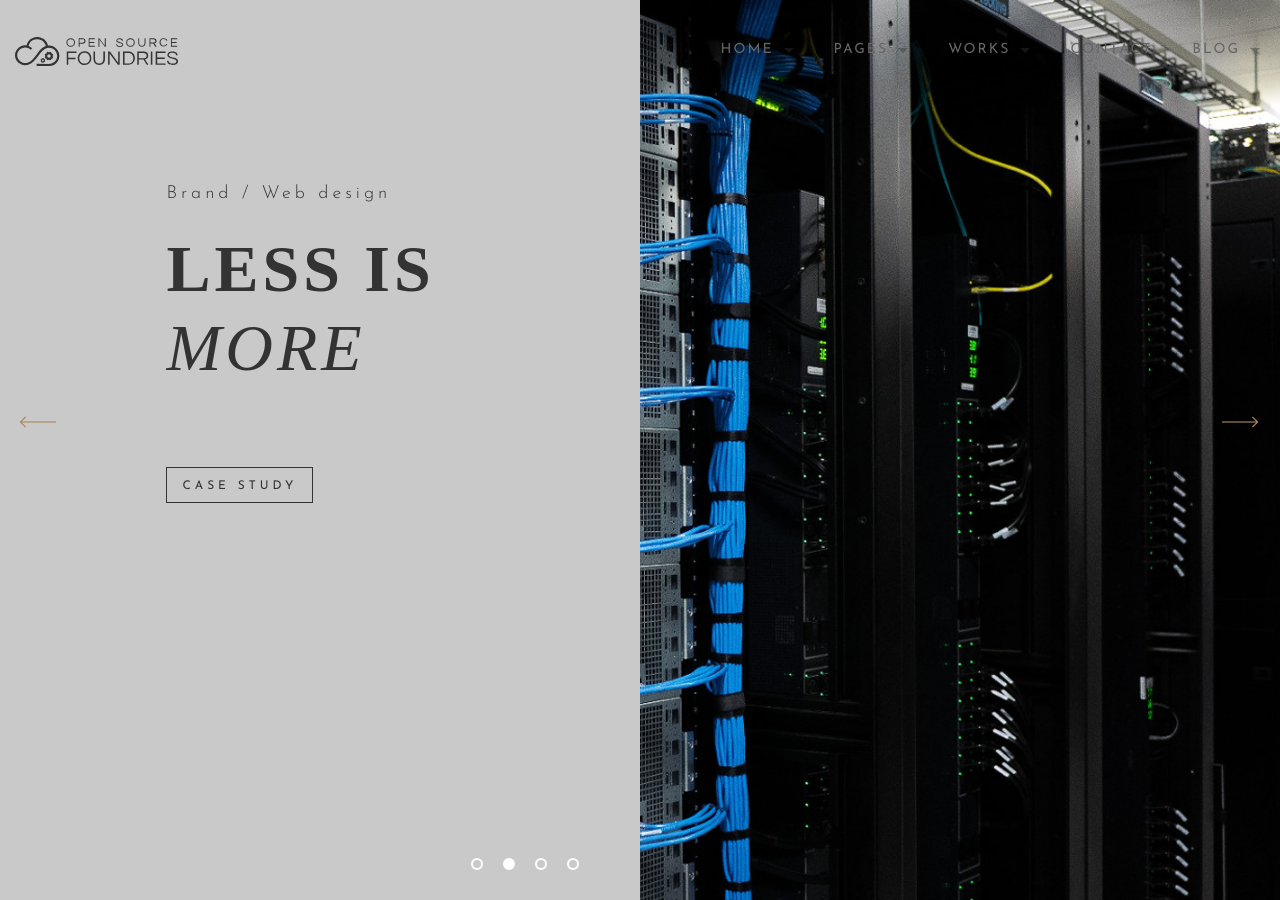
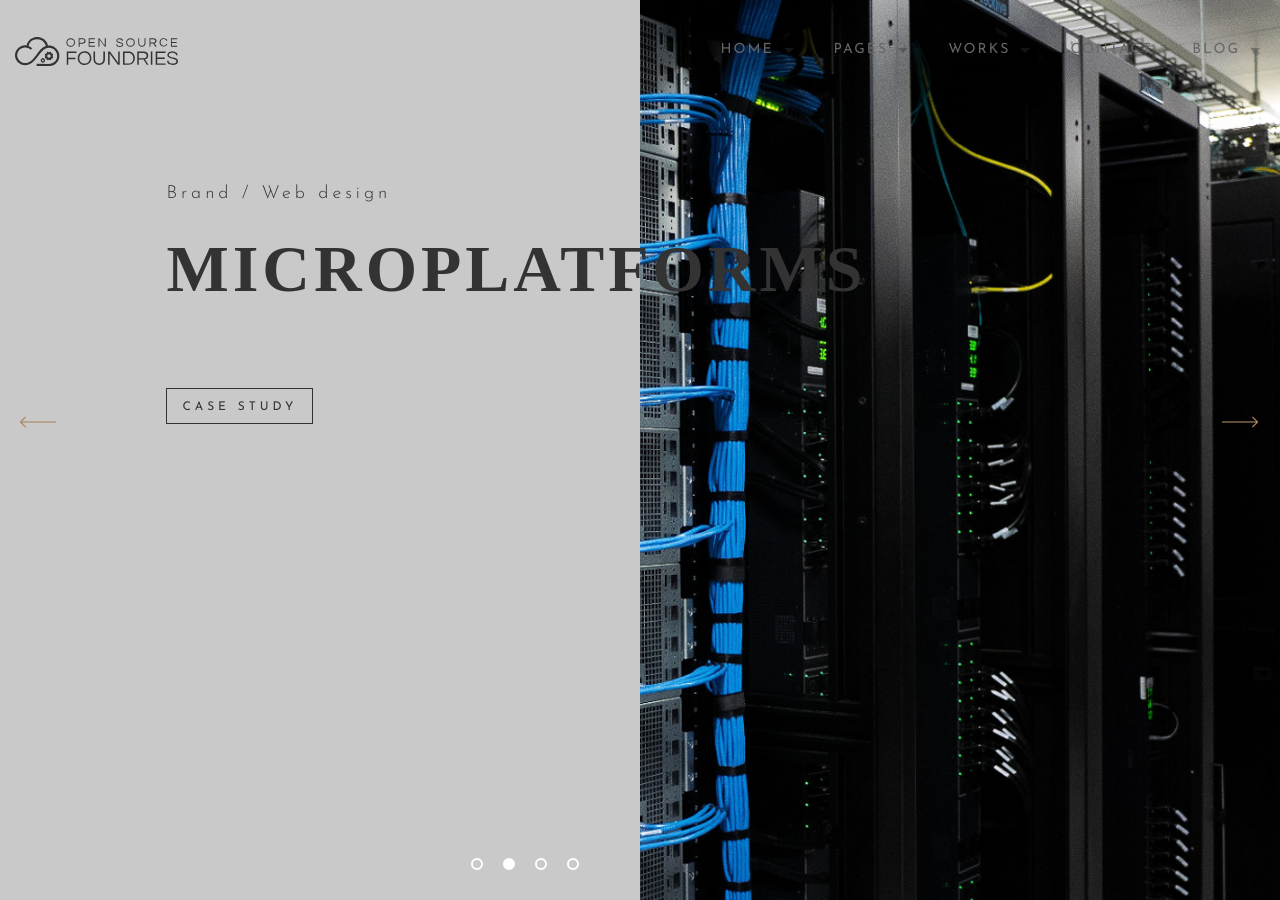
Before and after one commit to uracreative/OpenSourceFoundries, a Jekyll site: the page built from index.html, in a window 1280 px wide and 900 px high. Built offline with Jekyll 4.4.1, drawn with Linux system fonts in a browser that asks for light colours; some web fonts are replaced.

Commit message:
Update index.html

```diff
--- a/index.html
+++ b/index.html
@@ -10,7 +10,7 @@ slides:
   bg_color: "#2bf0bf"
   image: images/@stock/half-1.jpg
 - title: Brand / Web design
-  text: Less is <span>more</span>
+  text: MICROPLATFORMS <span></span>
   button:
     text: Case study
     url: http://themeforest.net/user/honryou/portfolio?ref=honryou
```
